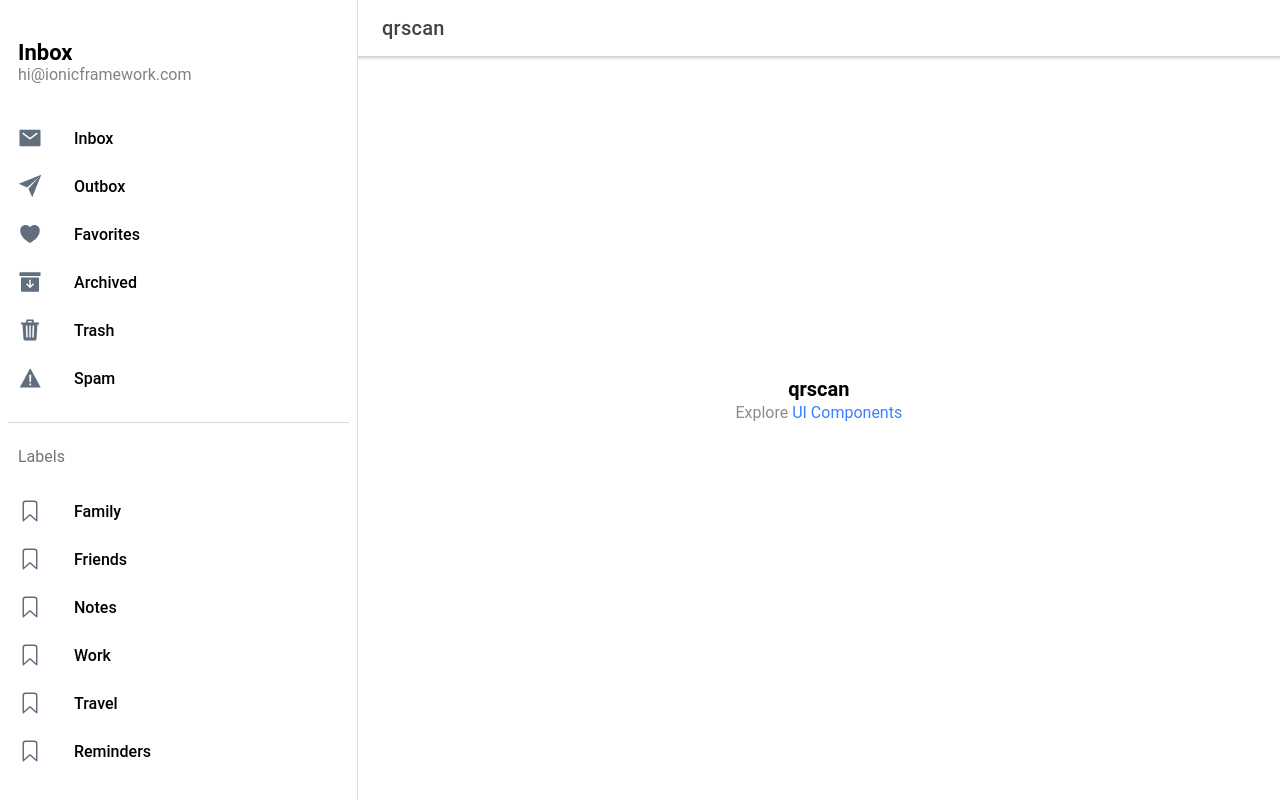
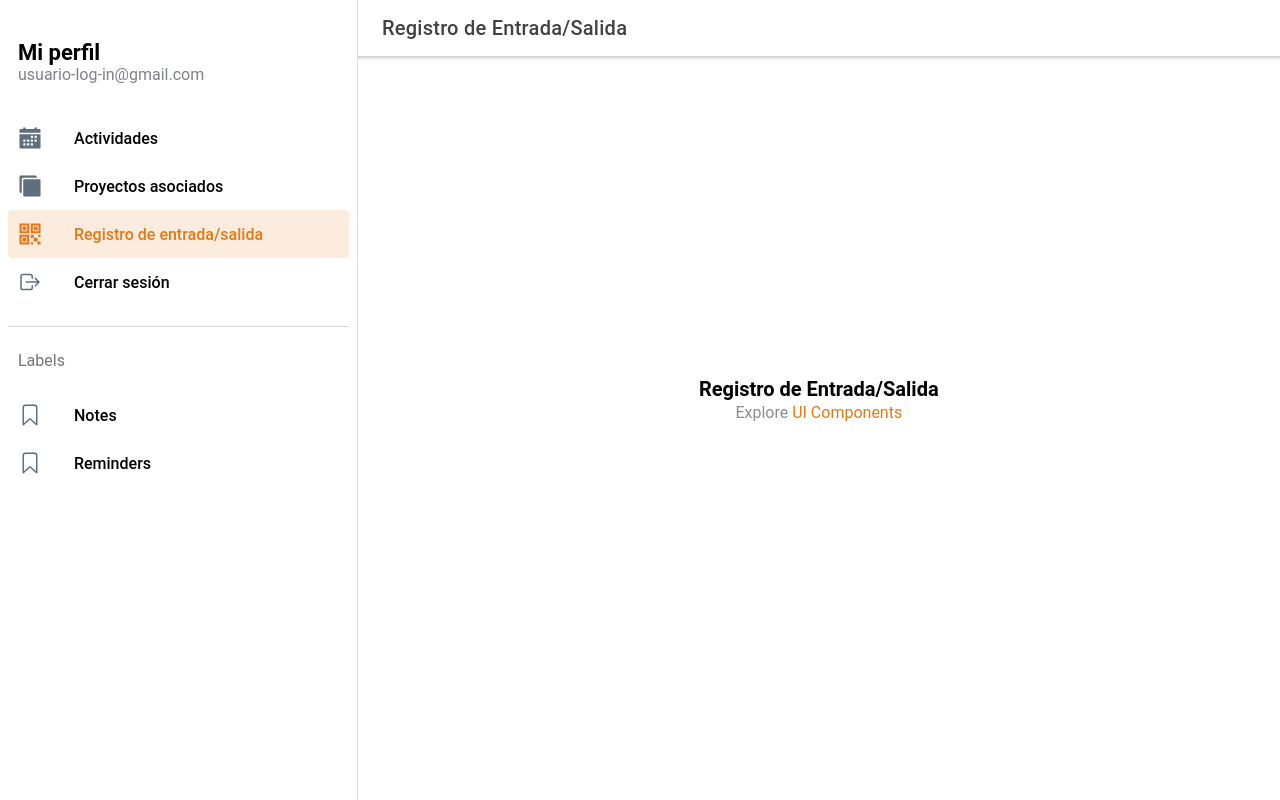
Before and after one commit to CamHM/sf-mobile, a React (Create React App) app: page /page/qrscan in a window 1280 px wide. Built offline with nearby package versions, Linux system fonts and the light colour scheme.

Commit message:
:tada: starting mobile app

```diff
--- a/src/App.tsx
+++ b/src/App.tsx
@@ -1,5 +1,8 @@
+import Login from "./pages/login/Login";
 import Menu from './components/Menu';
-import Page from './pages/Page';
+import Activities from "./pages/activities/Activities";
+import InOut from "./pages/InOut/InOut";
+import Projects from "./pages/projects/Projects";
 import React from 'react';
 import { IonApp, IonRouterOutlet, IonSplitPane } from '@ionic/react';
 import { IonReactRouter } from '@ionic/react-router';
@@ -32,10 +35,13 @@ const App: React.FC = () => {
         <IonSplitPane contentId="main">
           <Menu />
           <IonRouterOutlet id="main">
-            <Route path="/page/:name" component={Page} exact />
-            <Redirect from="/" to="/page/Inbox" exact />
+            <Route path="/page/activities" component={Activities} exact />
+            <Route path="/page/qrscan" component={InOut} exact />
+            <Route path="/page/projects" component={Projects} exact />
+            <Redirect from="/" to="/page/activities" exact />
           </IonRouterOutlet>
         </IonSplitPane>
+        <Route path="/login" component={Login} exact />
       </IonReactRouter>
     </IonApp>
   );
--- a/src/components/Menu.tsx
+++ b/src/components/Menu.tsx
@@ -12,7 +12,7 @@ import {
 
 import React from 'react';
 import { useLocation } from 'react-router-dom';
-import { archiveOutline, archiveSharp, bookmarkOutline, heartOutline, heartSharp, mailOutline, mailSharp, paperPlaneOutline, paperPlaneSharp, trashOutline, trashSharp, warningOutline, warningSharp } from 'ionicons/icons';
+import { bookmarkOutline, calendarOutline, calendarSharp, copyOutline, copySharp, logOutOutline, qrCodeOutline, qrCodeSharp } from 'ionicons/icons';
 import './Menu.css';
 
 interface AppPage {
@@ -24,44 +24,26 @@ interface AppPage {
 
 const appPages: AppPage[] = [
   {
-    title: 'Inbox',
-    url: '/page/Inbox',
-    iosIcon: mailOutline,
-    mdIcon: mailSharp
+    title: 'Actividades',
+    url: '/page/activities',
+    iosIcon: calendarOutline,
+    mdIcon: calendarSharp
   },
   {
-    title: 'Outbox',
-    url: '/page/Outbox',
-    iosIcon: paperPlaneOutline,
-    mdIcon: paperPlaneSharp
+    title: 'Proyectos asociados',
+    url: '/page/projects',
+    iosIcon: copyOutline,
+    mdIcon: copySharp
   },
   {
-    title: 'Favorites',
-    url: '/page/Favorites',
-    iosIcon: heartOutline,
-    mdIcon: heartSharp
+    title: 'Registro de entrada/salida',
+    url: '/page/qrscan',
+    iosIcon: qrCodeOutline,
+    mdIcon: qrCodeSharp
   },
-  {
-    title: 'Archived',
-    url: '/page/Archived',
-    iosIcon: archiveOutline,
-    mdIcon: archiveSharp
-  },
-  {
-    title: 'Trash',
-    url: '/page/Trash',
-    iosIcon: trashOutline,
-    mdIcon: trashSharp
-  },
-  {
-    title: 'Spam',
-    url: '/page/Spam',
-    iosIcon: warningOutline,
-    mdIcon: warningSharp
-  }
 ];
 
-const labels = ['Family', 'Friends', 'Notes', 'Work', 'Travel', 'Reminders'];
+const labels = ['Notes', 'Reminders'];
 
 const Menu: React.FC = () => {
   const location = useLocation();
@@ -70,8 +52,8 @@ const Menu: React.FC = () => {
     <IonMenu contentId="main" type="overlay">
       <IonContent>
         <IonList id="inbox-list">
-          <IonListHeader>Inbox</IonListHeader>
-          <IonNote>hi@ionicframework.com</IonNote>
+          <IonListHeader>Mi perfil</IonListHeader>
+          <IonNote>usuario-log-in@gmail.com</IonNote>
           {appPages.map((appPage, index) => {
             return (
               <IonMenuToggle key={index} autoHide={false}>
@@ -82,6 +64,10 @@ const Menu: React.FC = () => {
               </IonMenuToggle>
             );
           })}
+          <IonItem button onClick={() => console.log('Holaa')} lines="none" detail={false}>
+            <IonIcon slot="start" ios={logOutOutline} md={logOutOutline} />
+            <IonLabel>Cerrar sesión</IonLabel>
+          </IonItem>
         </IonList>
 
         <IonList id="labels-list">
--- /dev/null
+++ b/src/pages/InOut/InOut.tsx
@@ -0,0 +1,10 @@
+import React from 'react';
+import Page from "../Page";
+
+const InOut: React.FC = () => {
+    return (
+        <Page name="Registro de Entrada/Salida" />
+    )
+};
+
+export default InOut;
--- a/src/pages/Page.tsx
+++ b/src/pages/Page.tsx
@@ -1,12 +1,11 @@
 import { IonButtons, IonContent, IonHeader, IonMenuButton, IonPage, IonTitle, IonToolbar } from '@ionic/react';
 import React from 'react';
-import { useParams } from 'react-router';
 import ExploreContainer from '../components/ExploreContainer';
 import './Page.css';
 
-const Page: React.FC = () => {
+const Page: React.FC<{ name: string }> = ({ name }) => {
 
-  const { name } = useParams<{ name: string; }>();
+  // const { name } = useParams<{ name: string; }>();
 
   return (
     <IonPage>
--- /dev/null
+++ b/src/pages/activities/Activities.tsx
@@ -0,0 +1,10 @@
+import React from 'react';
+import Page from "../Page";
+
+const Activities: React.FC = () => {
+    return (
+        <Page name="Actividades" />
+    )
+};
+
+export default Activities;
--- /dev/null
+++ b/src/pages/login/Login.css
@@ -0,0 +1,8 @@
+.login-page {
+    display: flex;
+    flex-direction: column;
+    align-items: center;
+    color: white;
+    height: 100%;
+    padding-top: 30%;
+}
--- /dev/null
+++ b/src/pages/login/Login.tsx
@@ -0,0 +1,23 @@
+import React, { useState } from 'react';
+import "./Login.css";
+import { IonButton, IonContent, IonInput } from '@ionic/react';
+
+const Login: React.FC = () => {
+    const [email, setEmail] = useState<string>();
+    const [password, setPassword] = useState<string>();
+
+    return (
+        <IonContent color="primary">
+            <div className="login-page">
+                <div>
+                    <h1>Inicio de sesión</h1>
+                    <IonInput value={email} placeholder="Correo" onIonChange={e => setEmail(e.detail.value!)}> </IonInput>
+                    <IonInput value={password} placeholder="Contraseña" onIonChange={e => setPassword(e.detail.value!)}> </IonInput>
+                    <IonButton color="light" expand="block" fill="outline">Ingresar</IonButton>
+                </div>g
+            </div>
+        </IonContent>
+    )
+};
+
+export default Login;
--- /dev/null
+++ b/src/pages/projects/Projects.tsx
@@ -0,0 +1,10 @@
+import React from 'react';
+import Page from "../Page";
+
+const Projects: React.FC = () => {
+    return (
+        <Page name="Proyectos asociados" />
+    )
+};
+
+export default Projects;
--- a/src/theme/variables.css
+++ b/src/theme/variables.css
@@ -1,232 +1,64 @@
-/* Ionic Variables and Theming. For more info, please see:
-http://ionicframework.com/docs/theming/ */
+:root {
+  --ion-color-primary: #E57717;
+  --ion-color-primary-rgb: 229,119,23;
+  --ion-color-primary-contrast: #000000;
+  --ion-color-primary-contrast-rgb: 0,0,0;
+  --ion-color-primary-shade: #ca6914;
+  --ion-color-primary-tint: #e8852e;
 
-/** Ionic CSS Variables **/
-:root {
-  /** primary **/
-  --ion-color-primary: #3880ff;
-  --ion-color-primary-rgb: 56, 128, 255;
-  --ion-color-primary-contrast: #ffffff;
-  --ion-color-primary-contrast-rgb: 255, 255, 255;
-  --ion-color-primary-shade: #3171e0;
-  --ion-color-primary-tint: #4c8dff;
-
-  /** secondary **/
   --ion-color-secondary: #3dc2ff;
-  --ion-color-secondary-rgb: 61, 194, 255;
+  --ion-color-secondary-rgb: 61,194,255;
   --ion-color-secondary-contrast: #ffffff;
-  --ion-color-secondary-contrast-rgb: 255, 255, 255;
+  --ion-color-secondary-contrast-rgb: 255,255,255;
   --ion-color-secondary-shade: #36abe0;
   --ion-color-secondary-tint: #50c8ff;
 
-  /** tertiary **/
   --ion-color-tertiary: #5260ff;
-  --ion-color-tertiary-rgb: 82, 96, 255;
+  --ion-color-tertiary-rgb: 82,96,255;
   --ion-color-tertiary-contrast: #ffffff;
-  --ion-color-tertiary-contrast-rgb: 255, 255, 255;
+  --ion-color-tertiary-contrast-rgb: 255,255,255;
   --ion-color-tertiary-shade: #4854e0;
   --ion-color-tertiary-tint: #6370ff;
 
-  /** success **/
-  --ion-color-success: #2dd36f;
-  --ion-color-success-rgb: 45, 211, 111;
-  --ion-color-success-contrast: #ffffff;
-  --ion-color-success-contrast-rgb: 255, 255, 255;
-  --ion-color-success-shade: #28ba62;
-  --ion-color-success-tint: #42d77d;
+  --ion-color-success: #67C23A;
+  --ion-color-success-rgb: 103,194,58;
+  --ion-color-success-contrast: #000000;
+  --ion-color-success-contrast-rgb: 0,0,0;
+  --ion-color-success-shade: #5bab33;
+  --ion-color-success-tint: #76c84e;
 
-  /** warning **/
-  --ion-color-warning: #ffc409;
-  --ion-color-warning-rgb: 255, 196, 9;
+  --ion-color-warning: #E6A23C;
+  --ion-color-warning-rgb: 230,162,60;
   --ion-color-warning-contrast: #000000;
-  --ion-color-warning-contrast-rgb: 0, 0, 0;
-  --ion-color-warning-shade: #e0ac08;
-  --ion-color-warning-tint: #ffca22;
+  --ion-color-warning-contrast-rgb: 0,0,0;
+  --ion-color-warning-shade: #ca8f35;
+  --ion-color-warning-tint: #e9ab50;
 
-  /** danger **/
-  --ion-color-danger: #eb445a;
-  --ion-color-danger-rgb: 235, 68, 90;
+  --ion-color-danger: #CA2926;
+  --ion-color-danger-rgb: 202,41,38;
   --ion-color-danger-contrast: #ffffff;
-  --ion-color-danger-contrast-rgb: 255, 255, 255;
-  --ion-color-danger-shade: #cf3c4f;
-  --ion-color-danger-tint: #ed576b;
+  --ion-color-danger-contrast-rgb: 255,255,255;
+  --ion-color-danger-shade: #b22421;
+  --ion-color-danger-tint: #cf3e3c;
 
-  /** dark **/
   --ion-color-dark: #222428;
-  --ion-color-dark-rgb: 34, 36, 40;
+  --ion-color-dark-rgb: 34,36,40;
   --ion-color-dark-contrast: #ffffff;
-  --ion-color-dark-contrast-rgb: 255, 255, 255;
+  --ion-color-dark-contrast-rgb: 255,255,255;
   --ion-color-dark-shade: #1e2023;
   --ion-color-dark-tint: #383a3e;
 
-  /** medium **/
   --ion-color-medium: #92949c;
-  --ion-color-medium-rgb: 146, 148, 156;
+  --ion-color-medium-rgb: 146,148,156;
   --ion-color-medium-contrast: #ffffff;
-  --ion-color-medium-contrast-rgb: 255, 255, 255;
+  --ion-color-medium-contrast-rgb: 255,255,255;
   --ion-color-medium-shade: #808289;
   --ion-color-medium-tint: #9d9fa6;
 
-  /** light **/
   --ion-color-light: #f4f5f8;
-  --ion-color-light-rgb: 244, 245, 248;
+  --ion-color-light-rgb: 244,245,248;
   --ion-color-light-contrast: #000000;
-  --ion-color-light-contrast-rgb: 0, 0, 0;
+  --ion-color-light-contrast-rgb: 0,0,0;
   --ion-color-light-shade: #d7d8da;
   --ion-color-light-tint: #f5f6f9;
 }
-
-@media (prefers-color-scheme: dark) {
-  /*
-   * Dark Colors
-   * -------------------------------------------
-   */
-
-  body {
-    --ion-color-primary: #428cff;
-    --ion-color-primary-rgb: 66,140,255;
-    --ion-color-primary-contrast: #ffffff;
-    --ion-color-primary-contrast-rgb: 255,255,255;
-    --ion-color-primary-shade: #3a7be0;
-    --ion-color-primary-tint: #5598ff;
-
-    --ion-color-secondary: #50c8ff;
-    --ion-color-secondary-rgb: 80,200,255;
-    --ion-color-secondary-contrast: #ffffff;
-    --ion-color-secondary-contrast-rgb: 255,255,255;
-    --ion-color-secondary-shade: #46b0e0;
-    --ion-color-secondary-tint: #62ceff;
-
-    --ion-color-tertiary: #6a64ff;
-    --ion-color-tertiary-rgb: 106,100,255;
-    --ion-color-tertiary-contrast: #ffffff;
-    --ion-color-tertiary-contrast-rgb: 255,255,255;
-    --ion-color-tertiary-shade: #5d58e0;
-    --ion-color-tertiary-tint: #7974ff;
-
-    --ion-color-success: #2fdf75;
-    --ion-color-success-rgb: 47,223,117;
-    --ion-color-success-contrast: #000000;
-    --ion-color-success-contrast-rgb: 0,0,0;
-    --ion-color-success-shade: #29c467;
-    --ion-color-success-tint: #44e283;
-
-    --ion-color-warning: #ffd534;
-    --ion-color-warning-rgb: 255,213,52;
-    --ion-color-warning-contrast: #000000;
-    --ion-color-warning-contrast-rgb: 0,0,0;
-    --ion-color-warning-shade: #e0bb2e;
-    --ion-color-warning-tint: #ffd948;
-
-    --ion-color-danger: #ff4961;
-    --ion-color-danger-rgb: 255,73,97;
-    --ion-color-danger-contrast: #ffffff;
-    --ion-color-danger-contrast-rgb: 255,255,255;
-    --ion-color-danger-shade: #e04055;
-    --ion-color-danger-tint: #ff5b71;
-
-    --ion-color-dark: #f4f5f8;
-    --ion-color-dark-rgb: 244,245,248;
-    --ion-color-dark-contrast: #000000;
-    --ion-color-dark-contrast-rgb: 0,0,0;
-    --ion-color-dark-shade: #d7d8da;
-    --ion-color-dark-tint: #f5f6f9;
-
-    --ion-color-medium: #989aa2;
-    --ion-color-medium-rgb: 152,154,162;
-    --ion-color-medium-contrast: #000000;
-    --ion-color-medium-contrast-rgb: 0,0,0;
-    --ion-color-medium-shade: #86888f;
-    --ion-color-medium-tint: #a2a4ab;
-
-    --ion-color-light: #222428;
-    --ion-color-light-rgb: 34,36,40;
-    --ion-color-light-contrast: #ffffff;
-    --ion-color-light-contrast-rgb: 255,255,255;
-    --ion-color-light-shade: #1e2023;
-    --ion-color-light-tint: #383a3e;
-  }
-
-  /*
-   * iOS Dark Theme
-   * -------------------------------------------
-   */
-
-  .ios body {
-    --ion-background-color: #000000;
-    --ion-background-color-rgb: 0,0,0;
-
-    --ion-text-color: #ffffff;
-    --ion-text-color-rgb: 255,255,255;
-
-    --ion-color-step-50: #0d0d0d;
-    --ion-color-step-100: #1a1a1a;
-    --ion-color-step-150: #262626;
-    --ion-color-step-200: #333333;
-    --ion-color-step-250: #404040;
-    --ion-color-step-300: #4d4d4d;
-    --ion-color-step-350: #595959;
-    --ion-color-step-400: #666666;
-    --ion-color-step-450: #737373;
-    --ion-color-step-500: #808080;
-    --ion-color-step-550: #8c8c8c;
-    --ion-color-step-600: #999999;
-    --ion-color-step-650: #a6a6a6;
-    --ion-color-step-700: #b3b3b3;
-    --ion-color-step-750: #bfbfbf;
-    --ion-color-step-800: #cccccc;
-    --ion-color-step-850: #d9d9d9;
-    --ion-color-step-900: #e6e6e6;
-    --ion-color-step-950: #f2f2f2;
-
-    --ion-toolbar-background: #0d0d0d;
-
-    --ion-item-background: #000000;
-
-    --ion-card-background: #1c1c1d;
-  }
-
-
-  /*
-   * Material Design Dark Theme
-   * -------------------------------------------
-   */
-
-  .md body {
-    --ion-background-color: #121212;
-    --ion-background-color-rgb: 18,18,18;
-
-    --ion-text-color: #ffffff;
-    --ion-text-color-rgb: 255,255,255;
-
-    --ion-border-color: #222222;
-
-    --ion-color-step-50: #1e1e1e;
-    --ion-color-step-100: #2a2a2a;
-    --ion-color-step-150: #363636;
-    --ion-color-step-200: #414141;
-    --ion-color-step-250: #4d4d4d;
-    --ion-color-step-300: #595959;
-    --ion-color-step-350: #656565;
-    --ion-color-step-400: #717171;
-    --ion-color-step-450: #7d7d7d;
-    --ion-color-step-500: #898989;
-    --ion-color-step-550: #949494;
-    --ion-color-step-600: #a0a0a0;
-    --ion-color-step-650: #acacac;
-    --ion-color-step-700: #b8b8b8;
-    --ion-color-step-750: #c4c4c4;
-    --ion-color-step-800: #d0d0d0;
-    --ion-color-step-850: #dbdbdb;
-    --ion-color-step-900: #e7e7e7;
-    --ion-color-step-950: #f3f3f3;
-
-    --ion-item-background: #1e1e1e;
-
-    --ion-toolbar-background: #1f1f1f;
-
-    --ion-tab-bar-background: #1f1f1f;
-
-    --ion-card-background: #1e1e1e;
-  }
-}
```
